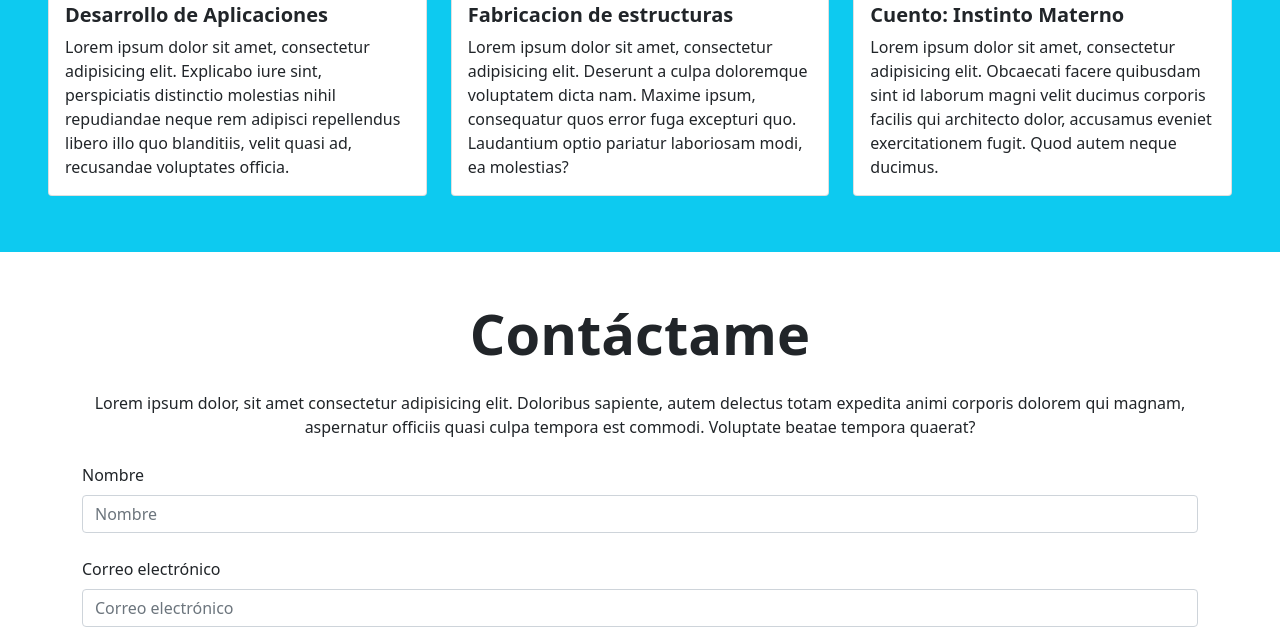
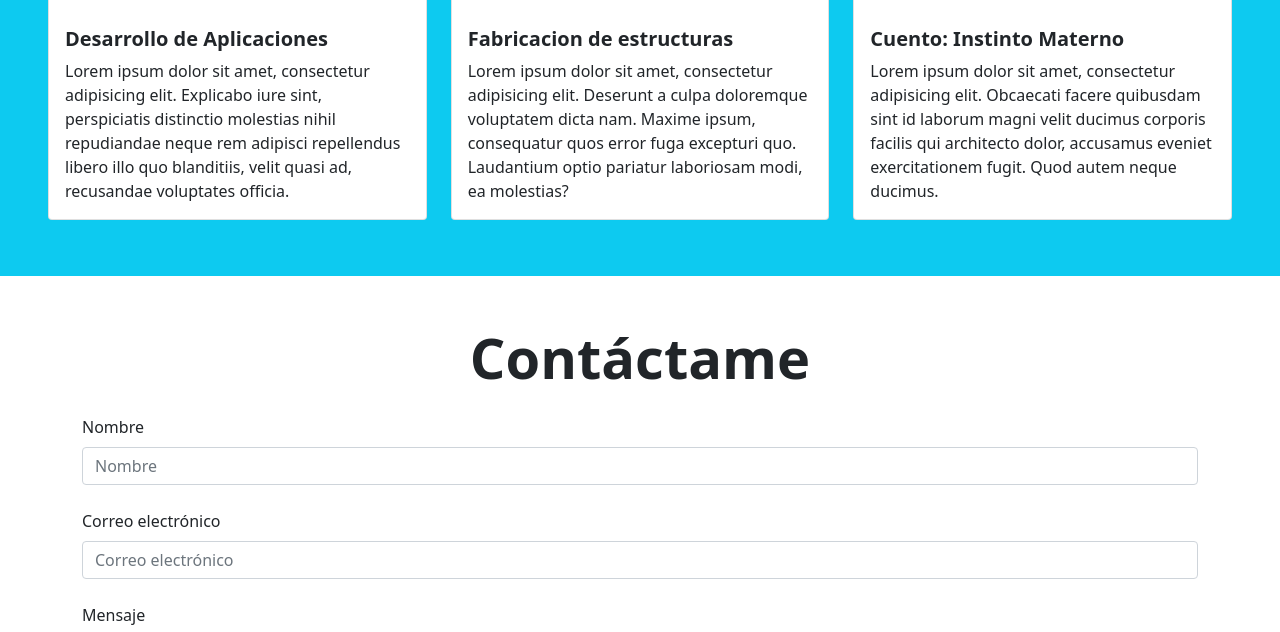
Before and after one commit to voyka17/PepeTru3no.github.io, a plain HTML site: page index.html in a window 1280 px wide. Shown: the part 1683-2315 px from the top of the page. Drawn offline with Linux system fonts and the light colour scheme.

Commit message:
parrafos header

```diff
--- a/index.html
+++ b/index.html
@@ -52,8 +52,8 @@
                     Curriculum <br> Vitae
                 </h1>
                 <p class="my-5">
-                    Un breve resumen de mi trayectoria educativa y laboral,
-                    cualidades y defectos que se relacionan con mi formacion personal y profesional.
+                    Un breve resumen de mi trayectoria educativa y laboral,br
+                    cualidades y defectos que se relacionan  <br> con mi  formacion personal y profesional.
                 </p>
             </div>
         </div>
@@ -167,11 +167,7 @@
 
         <h2 class="display-4 fw-bold text-center my-4">Contáctame</h2>
 
-        <p class="text-center my-4 d-none d-md-block">Lorem ipsum dolor, sit amet consectetur adipisicing elit.
-            Doloribus
-            sapiente, autem delectus totam expedita
-            animi corporis dolorem qui magnam, aspernatur officiis quasi culpa tempora est commodi. Voluptate beatae
-            tempora quaerat?</p>
+        <p class="text-center my-4 d-none d-md-block"></p>
 
         <form>
 
```
